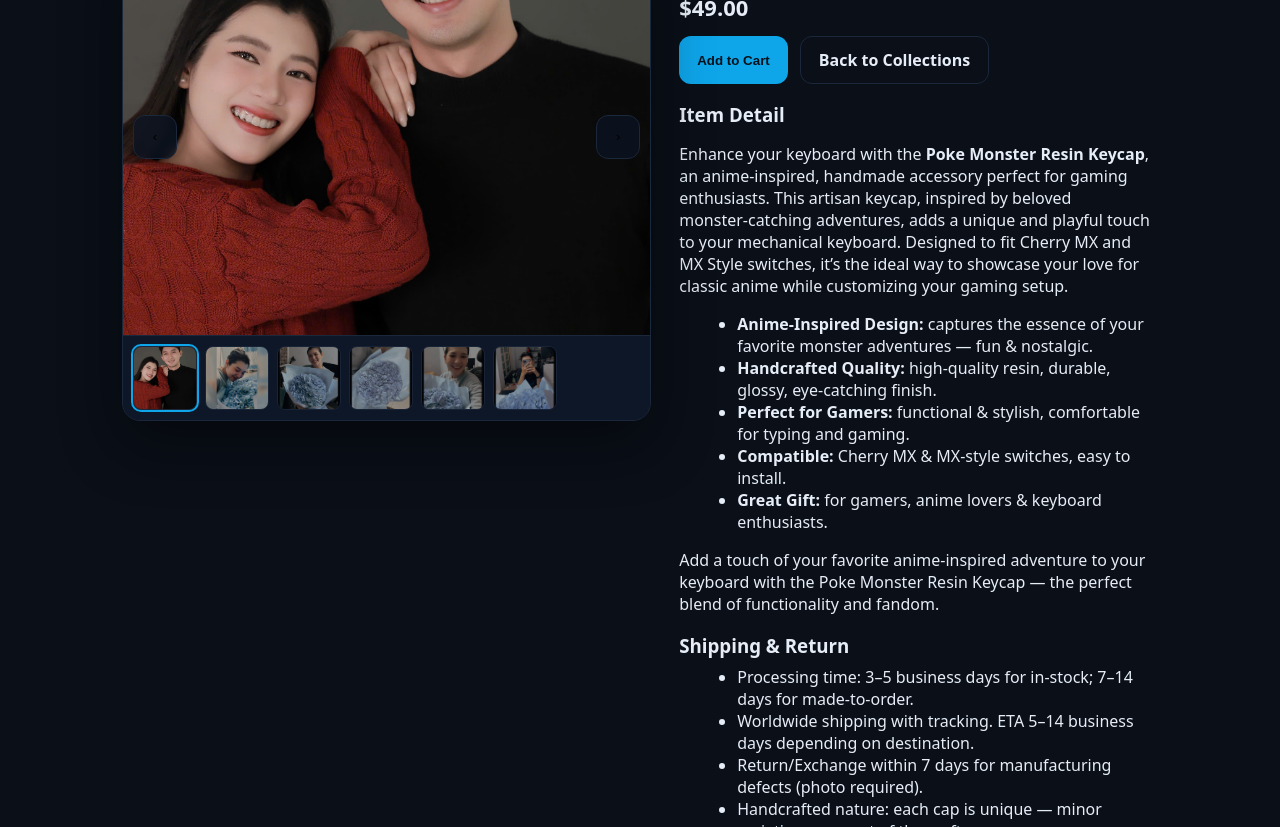
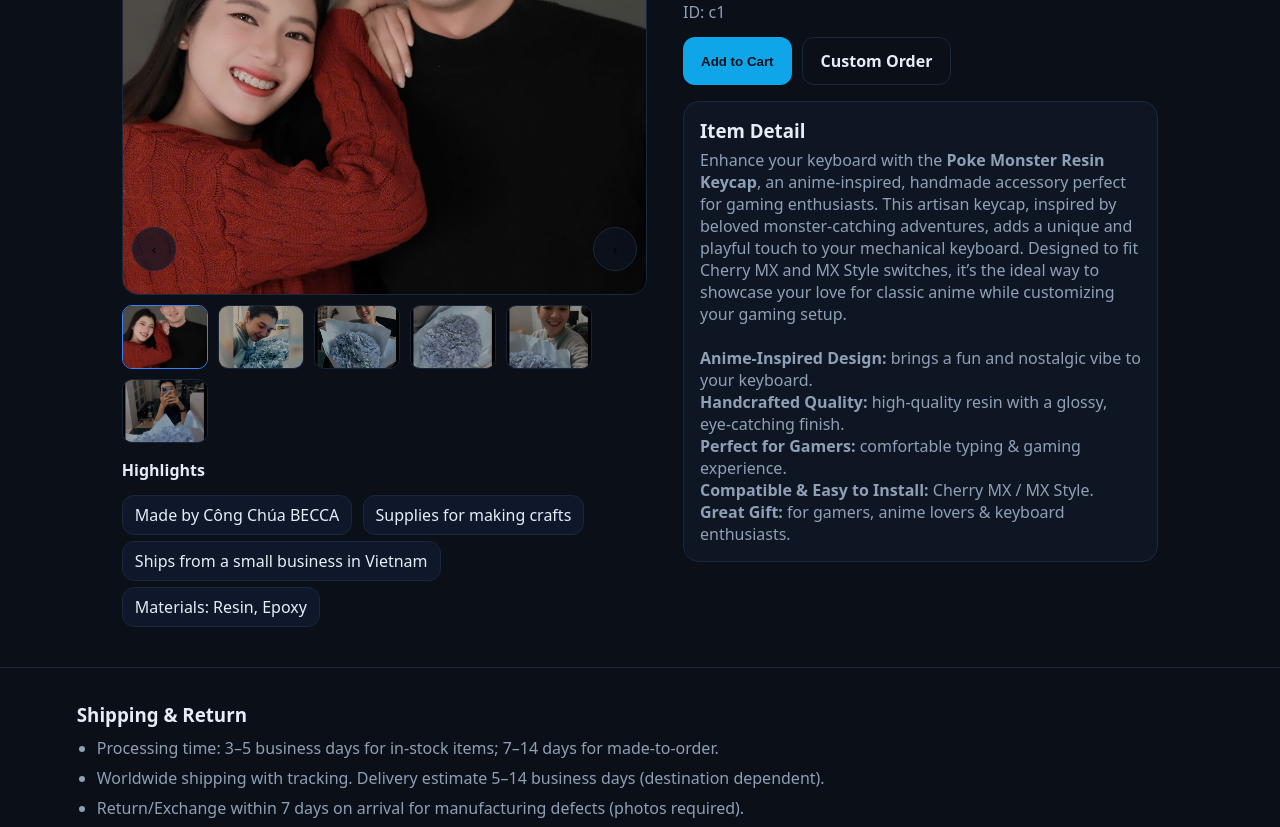
Before and after one commit to REBECCA-1007/resin_keycap, a plain HTML site: page product.html in a window 1280 px wide. Shown: the part 210-1037 px from the top of the page. Drawn offline with Linux system fonts and the light colour scheme.

Commit message:
Update product.html

```diff
--- a/product.html
+++ b/product.html
@@ -1,21 +1,18 @@
 <!DOCTYPE html>
 <html lang="en">
 <head>
-<meta charset="utf-8"/>
-<meta name="viewport" content="width=device-width,initial-scale=1"/>
-<title>Product • Resin Keycap Studio</title>
-<meta name="description" content="Artisan resin keycap — product detail, gallery, cart, shipping & return, and related items."/>
-<link rel="preconnect" href="https://fonts.gstatic.com" crossorigin>
-<link href="https://fonts.googleapis.com/css2?family=Dancing+Script:wght@600&display=swap" rel="stylesheet">
-
+<meta charset="utf-8" />
+<meta name="viewport" content="width=device-width,initial-scale=1" />
+<title>Product — Resin Keycap Studio</title>
+<meta name="description" content="Artisan Resin Keycap — product details, gallery, shipping & returns." />
 <style>
-  /* ===== Tokens ===== */
+  /* ===== Design tokens ===== */
   :root{
     --bg:#0a0f18; --fg:#e6edf6; --muted:#8fa0b6;
-    --line:#1b273a; --surface:#101827; --surface-2:#0b1320;
+    --line:#1b273a; --surface:#0f1623; --surface-2:#0b1320;
     --brand:#0ea5e9; --brand-600:#0284c7; --ok:#22c55e;
-    --radius:18px; --container:1200px; --gutter: clamp(18px,6vw,120px);
-    --shadow:0 22px 60px rgba(0,0,0,.45);
+    --radius:18px; --container:1200px; --gutter: clamp(18px, 6vw, 120px);
+    --shadow: 0 20px 60px rgba(0,0,0,.45);
   }
   *{box-sizing:border-box}
   html,body{margin:0;padding:0}
@@ -25,78 +22,81 @@
   .container{width:min(var(--container),92%);margin-inline:auto}
 
   /* ===== Header ===== */
-  .header{position:sticky;top:0;z-index:50;background:rgba(10,15,24,.7);backdrop-filter:blur(8px);border-bottom:1px solid var(--line)}
-  .nav{min-height:72px;display:flex;align-items:center;justify-content:space-between;gap:16px;padding-inline:var(--gutter)}
+  .header{position:sticky;top:0;z-index:40;background:rgba(10,15,24,.7);backdrop-filter:blur(8px);border-bottom:1px solid var(--line)}
+  .nav{min-height:70px;display:flex;align-items:center;justify-content:space-between;gap:16px;padding-inline:var(--gutter)}
   .brand{display:flex;align-items:center;gap:12px;font-weight:900;letter-spacing:.2px}
   .brand img{width:46px;height:46px;object-fit:contain;border-radius:12px;box-shadow:var(--shadow)}
-  .navlinks{display:flex;align-items:center;gap:22px}
+  .navlinks{display:flex;align-items:center;gap:24px}
   .navlinks a{padding:8px 10px;border-radius:10px;opacity:.92}
   .navlinks a:hover{background:#0f1726}
   .right{display:flex;align-items:center;gap:10px}
   .icon-btn{width:44px;height:44px;display:grid;place-items:center;border-radius:12px;border:1px solid var(--line);background:transparent;cursor:pointer}
   .cart-count{position:absolute;top:-6px;right:-6px;background:#16a34a;color:#02110f;font-weight:800;border-radius:999px;padding:2px 6px;font-size:12px;line-height:1}
 
-  /* ===== Page head ===== */
-  .page-head{padding:28px var(--gutter) 0}
-  .breadcrumbs{color:var(--muted);font-size:14px}
-  .breadcrumbs a{color:#b9c4d6}
+  .section{padding:40px var(--gutter)}
+  .muted{color:var(--muted)}
 
   /* ===== Product layout ===== */
-  .product{padding:28px var(--gutter) 36px}
-  .product-wrap{display:grid;grid-template-columns:1.05fr .95fr;gap:28px;align-items:start}
+  .product-wrap{display:grid;grid-template-columns:1.05fr .95fr;gap:36px;align-items:start}
   @media (max-width:980px){ .product-wrap{grid-template-columns:1fr} }
 
   /* Gallery */
-  .gallery{position:relative;border:1px solid var(--line);border-radius:var(--radius);overflow:hidden;background:#0f1623;box-shadow:var(--shadow)}
-  .gallery-main{position:relative}
-  .g-image{aspect-ratio:4/3;object-fit:cover;width:100%;height:auto}
-  .g-arrow{
-    position:absolute;top:50%;transform:translateY(-50%);
-    width:44px;height:44px;border-radius:12px;border:1px solid var(--line);
-    background:rgba(12,20,35,.75);backdrop-filter:blur(4px);
-    display:grid;place-items:center;cursor:pointer;user-select:none
+  .gallery{position:relative}
+  .hero-img{aspect-ratio:4/3;object-fit:cover;width:100%;border:1px solid var(--line);border-radius:16px;background:#0c1626}
+  .thumbs{margin-top:10px;display:flex;gap:10px;flex-wrap:wrap}
+  .thumbs img{width:86px;height:64px;object-fit:cover;border:1px solid var(--line);border-radius:10px;opacity:.85;cursor:pointer;transition:.2s}
+  .thumbs img.active,.thumbs img:hover{opacity:1;border-color:#3b82f6}
+  .arrow{
+    position:absolute;top:48%;translate:0 -50%;
+    width:44px;height:44px;border-radius:999px;border:1px solid var(--line);
+    background:#0c1423aa;display:grid;place-items:center;cursor:pointer;
   }
-  .g-arrow:hover{background:rgba(20,30,48,.9)}
-  .g-prev{left:10px} .g-next{right:10px}
-  .thumbs{display:flex;gap:8px;padding:10px;border-top:1px solid var(--line);background:#0e1728}
-  .thumbs img{
-    width:64px;height:64px;object-fit:cover;border-radius:8px;border:1px solid var(--line);cursor:pointer;opacity:.8
-  }
-  .thumbs img.active{outline:2px solid var(--brand);opacity:1}
+  .arrow:hover{background:#0f1726}
+  .arrow.left{left:10px}
+  .arrow.right{right:10px}
+
+  /* Highlights (ngay dưới thumbnails) */
+  .highlights{margin-top:16px}
+  .highlights h4{margin:0 0 8px}
+  .pill{display:inline-block;background:#0f172a;border:1px solid var(--line);padding:8px 12px;border-radius:12px;margin:6px 6px 0 0}
 
   /* Info */
-  .info h1{margin:0 0 6px;font-size:clamp(22px,3.4vw,34px)}
-  .price{font-weight:900;font-size:22px;margin:8px 0 14px}
-  .muted{color:var(--muted)}
+  .title{margin:0 0 6px;font-size:clamp(22px,3.6vw,40px)}
+  .price{font-weight:900;font-size:clamp(18px,3vw,24px)}
+  .sku{margin-top:6px}
   .btn{display:inline-flex;align-items:center;gap:10px;padding:12px 18px;border-radius:12px;border:1px solid var(--line);background:transparent;color:inherit;font-weight:600;cursor:pointer}
   .btn--brand{background:var(--brand);color:#06121b;border:none}
   .btn--brand:hover{background:var(--brand-600);color:#fff}
-  .btn-row{display:flex;gap:12px;flex-wrap:wrap;margin:12px 0 18px}
+  .btn-row{display:flex;gap:10px;flex-wrap:wrap;margin-top:14px}
 
-  /* ===== Panels without borders/background (as requested) ===== */
-  .panel{border:none;background:transparent;border-radius:0;padding:0;margin:18px 0 0}
-  .panel h3{margin:0 0 8px}
-  .panel ul{margin:8px 0 0 18px}
+  .panel{border:1px solid var(--line);background:var(--surface);border-radius:16px;padding:16px}
 
-  /* Related */
-  .section{padding:18px var(--gutter) 36px}
-  .grid{display:grid;gap:18px}
-  .grid.products{grid-template-columns:repeat(4,1fr)}
-  @media (max-width:1100px){.grid.products{grid-template-columns:repeat(3,1fr)}}
-  @media (max-width:760px){.grid.products{grid-template-columns:repeat(2,1fr)}}
-  @media (max-width:520px){.grid.products{grid-template-columns:1fr}}
-  .card{background:var(--surface);border:1px solid var(--line);border-radius:16px;overflow:hidden;display:flex;flex-direction:column}
-  .card img{aspect-ratio:4/3;object-fit:cover}
-  .card-b{padding:12px;display:flex;flex-direction:column;gap:6px}
-  .card .price{margin:2px 0 8px}
+  /* Full-bleed section (Shipping & Return) */
+  .section-full{
+    margin-left: calc(50% - 50vw);
+    margin-right: calc(50% - 50vw);
+    padding: 34px clamp(18px,6vw,120px);
+    border-top:1px solid var(--line);
+    border-bottom:1px solid var(--line);
+    background: transparent; /* cùng nền */
+  }
+  .section-full h3{margin:0 0 10px}
+  .section-full ul{margin:0;padding-left:20px}
+  .section-full li{margin:8px 0}
 
-  /* Contact block — plain on black */
-  .contact{border-top:1px solid var(--line);padding:32px var(--gutter)}
-  .contact .wrap{max-width:980px;margin:0 auto}
-  .contact .title{font-size:clamp(20px,3vw,26px);margin:0 0 6px}
-  .cap{font-family:"Dancing Script",cursive;font-size:22px;color:#f6e7d5;margin-top:8px}
+  /* You may also like */
+  .grid{display:grid;gap:16px}
+  .grid.reco{grid-template-columns:repeat(4,1fr)}
+  @media (max-width:1024px){ .grid.reco{grid-template-columns:repeat(2,1fr)} }
+  @media (max-width:640px){ .grid.reco{grid-template-columns:1fr} }
+  .card{background:var(--surface);border:1px solid var(--line);border-radius:14px;overflow:hidden}
+  .card img{aspect-ratio:4/3;object-fit:cover;width:100%}
+  .card .body{padding:12px}
+  .card .body h4{margin:0 0 4px;font-size:18px}
+  .card .body .muted{font-size:14px}
 
-  footer{border-top:1px solid var(--line);padding:18px var(--gutter);color:var(--muted);display:flex;align-items:center;justify-content:space-between;flex-wrap:wrap;gap:10px}
+  /* Contact */
+  .contact .item{margin:6px 0}
 </style>
 </head>
 <body>
@@ -104,18 +104,17 @@
 <!-- ===== Header ===== -->
 <header class="header">
   <div class="nav">
-    <a href="index.html#home" class="brand">
+    <a class="brand" href="index.html">
       <img src="/images/logo-k-resin.png" alt="Resin Keycap Studio">
       <span>Resin Keycap Studio</span>
     </a>
     <nav class="navlinks">
       <a href="index.html#home">Home</a>
       <a href="index.html#collections">Collections</a>
-      <a href="#shipping">Shipping and Return</a>
+      <a href="#shipping">Shipping & Return</a>
       <a href="#contact">Contact</a>
     </nav>
     <div class="right">
-      <button class="icon-btn" title="Account">👤</button>
       <div style="position:relative">
         <button class="icon-btn" id="btnCart" title="Cart">🛒</button>
         <span class="cart-count" id="cartCount">0</span>
@@ -124,231 +123,170 @@
   </div>
 </header>
 
-<!-- ===== Breadcrumbs ===== -->
-<div class="page-head">
+<!-- ===== Product ===== -->
+<section class="section">
   <div class="container">
-    <div class="breadcrumbs">
-      <a href="index.html#home">Home</a> ·
-      <a href="index.html#collections">Collections</a> ·
-      <span id="bcName">Product</span>
-    </div>
-  </div>
-</div>
+    <div class="product-wrap">
+      <!-- Left: gallery -->
+      <div class="gallery">
+        <img id="heroImg" class="hero-img" src="/images/c1.jpg" alt="Product hero">
+        <button class="arrow left" aria-label="Prev" id="prevBtn">‹</button>
+        <button class="arrow right" aria-label="Next" id="nextBtn">›</button>
 
-<!-- ===== Product main ===== -->
-<section class="product">
-  <div class="product-wrap container" id="productWrap">
-    <!-- Gallery (left) -->
-    <div class="gallery">
-      <div class="gallery-main">
-        <img id="gMain" class="g-image" src="" alt="Product image">
-        <button class="g-arrow g-prev" id="prevBtn">‹</button>
-        <button class="g-arrow g-next" id="nextBtn">›</button>
-      </div>
-      <div class="thumbs" id="thumbs"></div>
-    </div>
+        <div class="thumbs" id="thumbs"></div>
 
-    <!-- Info (right) -->
-    <div class="info">
-      <h1 id="pName">Product Name</h1>
-      <div class="price" id="pPrice">$0.00</div>
-
-      <div class="btn-row">
-        <button class="btn btn--brand" id="addCartBtn">Add to Cart</button>
-        <a class="btn" href="index.html#collections">Back to Collections</a>
+        <!-- Highlights ngay dưới thumbnails -->
+        <div class="highlights">
+          <h4>Highlights</h4>
+          <span class="pill">Made by Công Chúa BECCA</span>
+          <span class="pill">Supplies for making crafts</span>
+          <span class="pill">Ships from a small business in Vietnam</span>
+          <span class="pill">Materials: Resin, Epoxy</span>
+        </div>
       </div>
 
-      <!-- Item Detail: plain on black -->
-      <div class="panel" id="pDesc"></div>
+      <!-- Right: info -->
+      <div>
+        <h1 id="pName" class="title">Nebula Echo</h1>
+        <div class="price">Price: <span id="pPrice">$49.00</span></div>
+        <div class="muted sku">ID: <span id="pId">c1</span></div>
 
-      <!-- Shipping & Return: plain on black -->
-      <div class="panel" id="shipping">
-        <h3>Shipping & Return</h3>
-        <ul>
-          <li>Processing time: 3–5 business days for in‑stock; 7–14 days for made‑to‑order.</li>
-          <li>Worldwide shipping with tracking. ETA 5–14 business days depending on destination.</li>
-          <li>Return/Exchange within 7 days for manufacturing defects (photo required).</li>
-          <li>Handcrafted nature: each cap is unique — minor variations are part of the craft.</li>
-        </ul>
+        <div class="btn-row">
+          <button class="btn btn--brand" id="addToCart">Add to Cart</button>
+          <a class="btn" href="index.html#custom">Custom Order</a>
+        </div>
+
+        <div class="panel" style="margin-top:16px">
+          <h3 style="margin:0 0 6px">Item Detail</h3>
+          <div class="muted">
+            Enhance your keyboard with the <b>Poke Monster Resin Keycap</b>, an anime-inspired, handmade accessory
+            perfect for gaming enthusiasts. This artisan keycap, inspired by beloved monster-catching adventures,
+            adds a unique and playful touch to your mechanical keyboard. Designed to fit Cherry MX and MX Style switches,
+            it’s the ideal way to showcase your love for classic anime while customizing your gaming setup.
+            <br><br>
+            <b>Anime-Inspired Design:</b> brings a fun and nostalgic vibe to your keyboard. <br>
+            <b>Handcrafted Quality:</b> high-quality resin with a glossy, eye‑catching finish. <br>
+            <b>Perfect for Gamers:</b> comfortable typing & gaming experience. <br>
+            <b>Compatible & Easy to Install:</b> Cherry MX / MX Style. <br>
+            <b>Great Gift:</b> for gamers, anime lovers & keyboard enthusiasts.
+          </div>
+        </div>
       </div>
     </div>
   </div>
 </section>
 
-<!-- ===== Related ===== -->
+<!-- ===== Shipping & Return (full width) ===== -->
+<section id="shipping" class="section-full">
+  <h3>Shipping & Return</h3>
+  <ul class="muted">
+    <li>Processing time: 3–5 business days for in‑stock items; 7–14 days for made‑to‑order.</li>
+    <li>Worldwide shipping with tracking. Delivery estimate 5–14 business days (destination dependent).</li>
+    <li>Return/Exchange within 7 days on arrival for manufacturing defects (photos required).</li>
+    <li>Handcrafted nature: each cap is unique — minor variations are part of the craft.</li>
+  </ul>
+</section>
+
+<!-- ===== You may also like ===== -->
 <section class="section">
   <div class="container">
-    <h2>You may also like</h2>
-    <div class="grid products" id="relatedGrid"></div>
+    <h3>You may also like</h3>
+    <div class="grid reco" id="recoGrid"></div>
   </div>
 </section>
 
-<!-- ===== Contact (giống index, 1 khối, không card) ===== -->
-<section id="contact" class="contact">
+<!-- ===== Contact (giống index: 1 block) ===== -->
+<section id="contact" class="section contact" style="border-top:1px solid var(--line)">
   <div class="container">
-    <div class="wrap">
-      <h3 class="title">Contact — We reply within 24 hours</h3>
-      <p class="muted">We’ll get back with a quote & lead time.</p>
-      <p><b>Email:</b> <a href="mailto:order@yourshop.vn">order@yourshop.vn</a> ·
-         <b>Phone/Zalo:</b> <a href="tel:+84901234567">+84 90 123 4567</a></p>
-      <p><b>Instagram:</b> <a href="https://instagram.com" target="_blank" rel="noopener">instagram.com/yourshop</a> ·
-         <b>Facebook:</b> <a href="https://facebook.com" target="_blank" rel="noopener">facebook.com/yourshop</a></p>
-      <p><b>Studio:</b> Saigon — visit by appointment · <b>Hours:</b> Mon–Sat 09:00–18:00 (GMT+7)</p>
-      <div class="cap">Art you can touch.</div>
+    <h3>Contact — We reply within 24 hours.</h3>
+    <div class="muted">
+      <div class="item">Email: <a href="mailto:order@yourshop.vn">order@yourshop.vn</a></div>
+      <div class="item">Phone/Zalo: <a href="tel:+84901234567">+84 90 123 4567</a></div>
+      <div class="item">Instagram: <a href="https://instagram.com/" target="_blank" rel="noopener">instagram.com/yourshop</a></div>
+      <div class="item">Facebook: <a href="https://facebook.com/" target="_blank" rel="noopener">facebook.com/yourshop</a></div>
+      <div class="item">Saigon — visit by appointment • Mon–Sat, 9:00–18:00 (GMT+7)</div>
+      <div class="item">We’ll get back with a quote & lead time.</div>
     </div>
   </div>
 </section>
 
-<footer>
-  <small>© <span id="y"></span> Resin Keycap Studio</small>
-  <div class="muted">Terms · Privacy · <a href="#contact" class="muted">Contact</a></div>
-</footer>
+<script>
+  // --- Helpers
+  const $ = s => document.querySelector(s);
+  const params = new URLSearchParams(location.search);
+  const product = {
+    id: params.get('id') || 'c1',
+    name: params.get('name') || 'Nebula Echo',
+    price: parseFloat(params.get('price') || '49'),
+    img: params.get('img') || '/images/c1.jpg'
+  };
 
-<script>
-  // ===== Helpers =====
-  const $ = s => document.querySelector(s);
-  const $$ = s => document.querySelectorAll(s);
-  const fmt = n => `$${(+n).toFixed(2)}`;
+  // --- Populate main info
+  $('#pId').textContent = product.id;
+  $('#pName').textContent = product.name;
+  $('#pPrice').textContent = `$${product.price.toFixed(2)}`;
 
-  // Year
-  $('#y').textContent = new Date().getFullYear();
+  // --- Build gallery list (c1.1..c1.5 if available)
+  const baseId = product.id.split('.')[0]; // 'c1'
+  const altImgs = [1,2,3,4,5].map(i => `/images/${baseId}.${i}.jpg`);
+  const galleryImgs = [product.img, ...altImgs];
+  const hero = $('#heroImg');
+  const thumbs = $('#thumbs');
 
-  // ===== Catalog =====
-  const catalog = [
-    {id:'c1', name:'Nebula Echo',  price:49,
-      images:['/images/c1.jpg','/images/c1.1.jpg','/images/c1.2.jpg','/images/c1.3.jpg','/images/c1.4.jpg','/images/c1.5.jpg'],
-      descHTML: `
-        <h3>Item Detail</h3>
-        <p>Enhance your keyboard with the <b>Poke Monster Resin Keycap</b>, an anime‑inspired, handmade accessory perfect for gaming enthusiasts. This artisan keycap, inspired by beloved monster‑catching adventures, adds a unique and playful touch to your mechanical keyboard. Designed to fit Cherry MX and MX Style switches, it’s the ideal way to showcase your love for classic anime while customizing your gaming setup. </p>
-        <ul>
-          <li><b>Anime‑Inspired Design:</b> captures the essence of your favorite monster adventures — fun & nostalgic. </li>
-          <li><b>Handcrafted Quality:</b> high‑quality resin, durable, glossy, eye‑catching finish. </li>
-          <li><b>Perfect for Gamers:</b> functional & stylish, comfortable for typing and gaming. </li>
-          <li><b>Compatible:</b> Cherry MX & MX‑style switches, easy to install. </li>
-          <li><b>Great Gift:</b> for gamers, anime lovers & keyboard enthusiasts. </li>
-        </ul>
-        <p>Add a touch of your favorite anime‑inspired adventure to your keyboard with the Poke Monster Resin Keycap — the perfect blend of functionality and fandom. </p>
-      `
-    },
-    {id:'c2', name:'Forest Mist',      price:45, images:['/images/c2.jpg']},
-    {id:'c3', name:'Monochrome Peak',  price:47, images:['/images/c3.jpg']},
-    {id:'c4', name:'Ocean Drift',      price:46, images:['/images/c4.jpg']},
-    {id:'c5', name:'Aurora Bloom',     price:48, images:['/images/c5.jpg']},
-    {id:'c6', name:'Koi Garden',       price:52, images:['/images/c6.jpg']},
-    {id:'c7', name:'Stellar Dust',     price:44, images:['/images/c7.jpg']},
-    {id:'c8', name:'Canyon Amber',     price:45, images:['/images/c8.jpg']},
-    {id:'c9', name:'Glacier Fade',     price:50, images:['/images/c9.jpg']},
-    {id:'c10',name:'Retro Vapor',      price:43, images:['/images/c10.jpg']},
-  ];
+  let current = 0;
+  function show(i){
+    current = (i + galleryImgs.length) % galleryImgs.length;
+    hero.src = galleryImgs[current];
+    const all = [...thumbs.querySelectorAll('img')];
+    all.forEach((t,idx)=> t.classList.toggle('active', idx===current));
+  }
+  thumbs.innerHTML = galleryImgs.map((src,idx)=>`<img src="${src}" alt="thumb ${idx+1}" data-i="${idx}">`).join('');
+  thumbs.addEventListener('click', e=>{
+    if(e.target.tagName==='IMG') show(parseInt(e.target.dataset.i,10));
+  });
+  $('#prevBtn').addEventListener('click', ()=> show(current-1));
+  $('#nextBtn').addEventListener('click', ()=> show(current+1));
+  show(0);
 
-  // ===== Query param id =====
-  const params = new URLSearchParams(location.search);
-  const pid = params.get('id') || 'c1';
-  const product = catalog.find(p=>p.id===pid) || catalog[0];
-
-  // ===== Cart helpers (localStorage) =====
-  function loadCart(){
-    try{ return JSON.parse(localStorage.getItem('cart')||'[]'); }
-    catch(e){ return []; }
+  // --- Cart (very light)
+  const cart = JSON.parse(localStorage.getItem('cart')||'[]');
+  const cartCount = $('#cartCount');
+  function renderCartCount(){
+    const count = cart.reduce((a,b)=>a+b.qty,0);
+    cartCount.textContent = count;
   }
-  function saveCart(c){ localStorage.setItem('cart', JSON.stringify(c)); }
-  function updateCartCount(){
-    const c = loadCart();
-    const count = c.reduce((s,i)=>s+i.qty,0);
-    $('#cartCount').textContent = count;
-  }
-
-  // ===== Render product =====
-  let curIndex = 0;
-
-  function renderProduct(){
-    $('#bcName').textContent = product.name;
-    $('#pName').textContent = product.name;
-    $('#pPrice').textContent = fmt(product.price);
-    $('#gMain').src = product.images[0];
-    $('#gMain').alt = product.name;
-
-    // Thumbs
-    $('#thumbs').innerHTML = product.images.map((src,i)=>(
-      `<img src="${src}" data-i="${i}" class="${i===0?'active':''}" alt="thumb ${i+1}">`
-    )).join('');
-
-    // Item Detail (plain)
-    $('#pDesc').innerHTML = product.descHTML
-      ? product.descHTML
-      : `<h3>Item Detail</h3><p class="muted">Handcrafted resin keycap. Compatible with Cherry MX & MX‑style switches.</p>`;
-
-    // Events
-    $$('#thumbs img').forEach(img=>{
-      img.addEventListener('click', ()=>{
-        curIndex = +img.dataset.i;
-        updateMain();
-      });
-    });
-  }
-
-  function updateMain(){
-    $('#gMain').src = product.images[curIndex];
-    $$('#thumbs img').forEach((t,i)=>t.classList.toggle('active', i===curIndex));
-  }
-
-  $('#prevBtn').addEventListener('click', ()=>{
-    curIndex = (curIndex - 1 + product.images.length) % product.images.length;
-    updateMain();
-  });
-  $('#nextBtn').addEventListener('click', ()=>{
-    curIndex = (curIndex + 1) % product.images.length;
-    updateMain();
+  renderCartCount();
+  $('#addToCart').addEventListener('click', ()=>{
+    const ex = cart.find(x=>x.id===product.id);
+    if(ex){ ex.qty += 1; } else { cart.push({id:product.id, name:product.name, price:product.price, img:hero.src, qty:1}); }
+    localStorage.setItem('cart', JSON.stringify(cart));
+    renderCartCount();
+    // quick feedback
+    $('#addToCart').textContent = 'Added ✓'; setTimeout(()=>$('#addToCart').textContent='Add to Cart',1200);
   });
 
-  // Add to cart
-  $('#addCartBtn').addEventListener('click', ()=>{
-    const cart = loadCart();
-    const ex = cart.find(i=>i.id===product.id);
-    if(ex) ex.qty += 1;
-    else cart.push({id:product.id, name:product.name, price:product.price, img:product.images[0], qty:1});
-    saveCart(cart);
-    updateCartCount();
-    $('#addCartBtn').textContent = 'Added ✓';
-    setTimeout(()=>$('#addCartBtn').textContent='Add to Cart', 1200);
-  });
-
-  // ===== Related products =====
-  function renderRelated(){
-    const pool = catalog.filter(p=>p.id!==product.id);
-    const pick = pool.slice(0,4);
-    const html = pick.map(p=>`
-      <article class="card">
-        <a href="product.html?id=${p.id}">
-          <img src="${p.images[0]}" alt="${p.name}">
-        </a>
-        <div class="card-b">
-          <b>${p.name}</b>
-          <div class="price">${fmt(p.price)}</div>
-          <div style="display:flex;gap:8px;flex-wrap:wrap">
-            <a class="btn btn--brand" href="product.html?id=${p.id}">View</a>
-            <button class="btn" onclick="quickAdd('${p.id}')">Add</button>
-          </div>
-        </div>
-      </article>
-    `).join('');
-    $('#relatedGrid').innerHTML = html;
-  }
-
-  window.quickAdd = function(id){
-    const p = catalog.find(x=>x.id===id); if(!p) return;
-    const cart = loadCart(); const ex = cart.find(i=>i.id===id);
-    if(ex) ex.qty += 1; else cart.push({id:p.id,name:p.name,price:p.price,img:p.images[0],qty:1});
-    saveCart(cart); updateCartCount();
-  }
-
-  // Init
-  renderProduct(); renderRelated(); updateCartCount();
-
-  // Cart button: quay về index (nếu cần xem drawer)
-  document.getElementById('btnCart').addEventListener('click', ()=>{
-    location.href = 'index.html#collections';
-  });
+  // --- You may also like
+  const catalog = [
+    {id:'c2', name:'Forest Mist', price:45, img:'/images/c2.jpg'},
+    {id:'c3', name:'Monochrome Peak', price:47, img:'/images/c3.jpg'},
+    {id:'c4', name:'Ocean Drift', price:46, img:'/images/c4.jpg'},
+    {id:'c5', name:'Aurora Bloom', price:48, img:'/images/c5.jpg'},
+    {id:'c6', name:'Koi Garden', price:52, img:'/images/c6.jpg'},
+    {id:'c7', name:'Stellar Dust', price:44, img:'/images/c7.jpg'},
+    {id:'c8', name:'Canyon Amber', price:45, img:'/images/c8.jpg'},
+    {id:'c9', name:'Glacier Fade', price:50, img:'/images/c9.jpg'},
+    {id:'c10', name:'Retro Vapor', price:43, img:'/images/c10.jpg'},
+  ];
+  const reco = catalog.filter(p=>p.id!==product.id).slice(0,4);
+  $('#recoGrid').innerHTML = reco.map(p=>`
+    <a class="card" href="product.html?id=${encodeURIComponent(p.id)}&name=${encodeURIComponent(p.name)}&price=${p.price}&img=${encodeURIComponent(p.img)}">
+      <img src="${p.img}" alt="${p.name}">
+      <div class="body">
+        <h4>${p.name}</h4>
+        <div class="muted">$${p.price.toFixed(2)}</div>
+      </div>
+    </a>
+  `).join('');
 </script>
 </body>
 </html>
```
